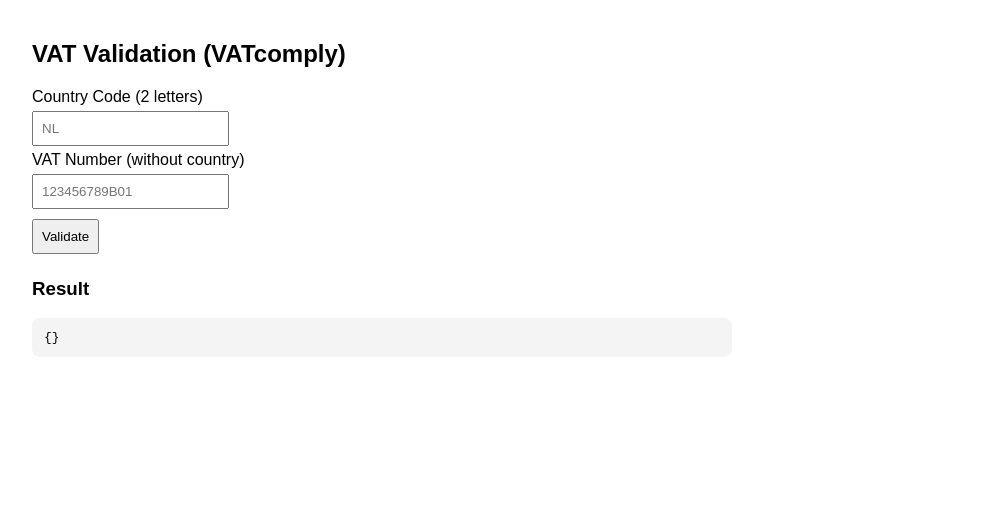
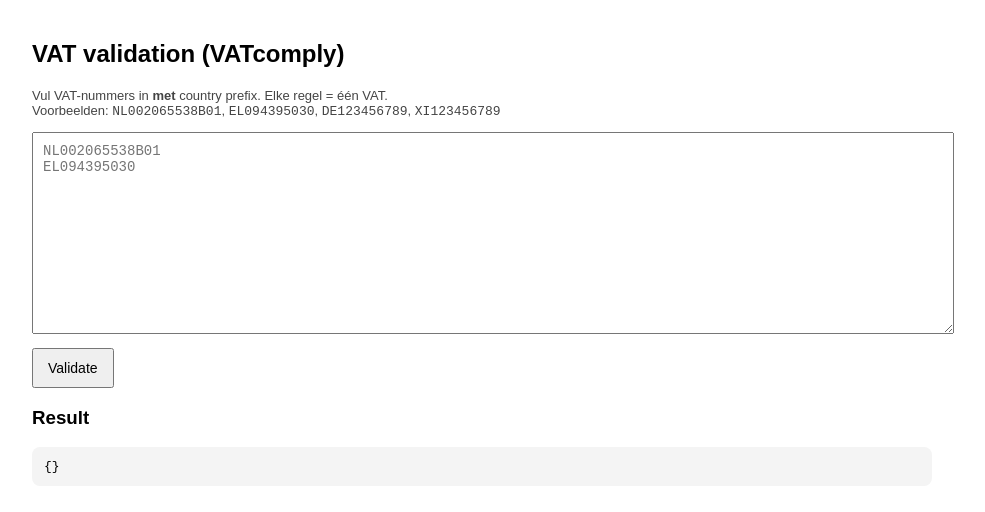
Before and after one commit to amexxes/vatcomply, a website: page public/index.html in a window 1280 px wide. Both pictures are taken after a click on the button "Validate". Shown: the whole page, without its empty margins (8-993 px from the left). Drawn offline with Linux system fonts and the light colour scheme; no server answers.

Commit message:
Update index.html

```diff
--- a/public/index.html
+++ b/public/index.html
@@ -1,42 +1,56 @@
-
 <!doctype html>
-<html>
+<html lang="nl">
   <head>
     <meta charset="utf-8" />
+    <meta name="viewport" content="width=device-width,initial-scale=1" />
     <title>VAT Validation</title>
     <style>
-    body { font-family: Arial; margin: 40px; max-width: 700px; }
-    input, button { padding: 8px; margin: 5px 0; }
-    pre { background: #f4f4f4; padding: 12px; border-radius: 8px; }
+      body { font-family: Arial, sans-serif; margin: 40px; max-width: 900px; }
+      textarea { width: 100%; height: 180px; padding: 10px; font-size: 14px; }
+      button { padding: 10px 14px; font-size: 14px; cursor: pointer; margin-top: 10px; }
+      pre { background: #f4f4f4; padding: 12px; border-radius: 8px; overflow: auto; }
+      .hint { color: #444; font-size: 13px; }
     </style>
   </head>
   <body>
-  <h2>VAT Validation (VATcomply)</h2>
-  <div>
-    <label>Country Code (2 letters)</label><br/>
-    <input id="country" placeholder="NL" maxlength="2"/><br/>
-    <label>VAT Number (without country)</label><br/>
-    <input id="vat" placeholder="123456789B01"/><br/>
-    <button onclick="validate()">Validate</button>
-  </div>
+    <h2>VAT validation (VATcomply)</h2>
+
+    <p class="hint">
+      Vul VAT-nummers in <b>met</b> country prefix. Elke regel = één VAT.<br/>
+      Voorbeelden: <code>NL002065538B01</code>, <code>EL094395030</code>, <code>DE123456789</code>, <code>XI123456789</code>
+    </p>
+
+    <textarea id="vats" placeholder="NL002065538B01&#10;EL094395030"></textarea>
+    <br />
+    <button id="btn">Validate</button>
 
     <h3>Result</h3>
     <pre id="result">{}</pre>
 
     <script>
-    async function validate() {
-      const country = document.getElementById("country").value;
-      const vat = document.getElementById("vat").value;
+      const $ = (id) => document.getElementById(id);
 
-      const res = await fetch("/api/validate", {
+      function parseLines(text) {
+        return text
+          .split(/\r?\n/)
+          .map(l => l.trim())
+          .filter(l => l.length > 0);
+      }
+
+      async function validateBatch() {
+        const vat_numbers = parseLines($("vats").value);
+
+        const res = await fetch("/api/validate-batch", {
           method: "POST",
           headers: { "Content-Type": "application/json" },
-        body: JSON.stringify({ country, vat })
+          body: JSON.stringify({ vat_numbers })
         });
 
-      const data = await res.json();
-      document.getElementById("result").textContent = JSON.stringify(data, null, 2);
+        const data = await res.json().catch(() => ({}));
+        $("result").textContent = JSON.stringify(data, null, 2);
       }
+
+      $("btn").addEventListener("click", validateBatch);
     </script>
   </body>
 </html>
```
Lines whose indentation alone changed are shown as unchanged.
